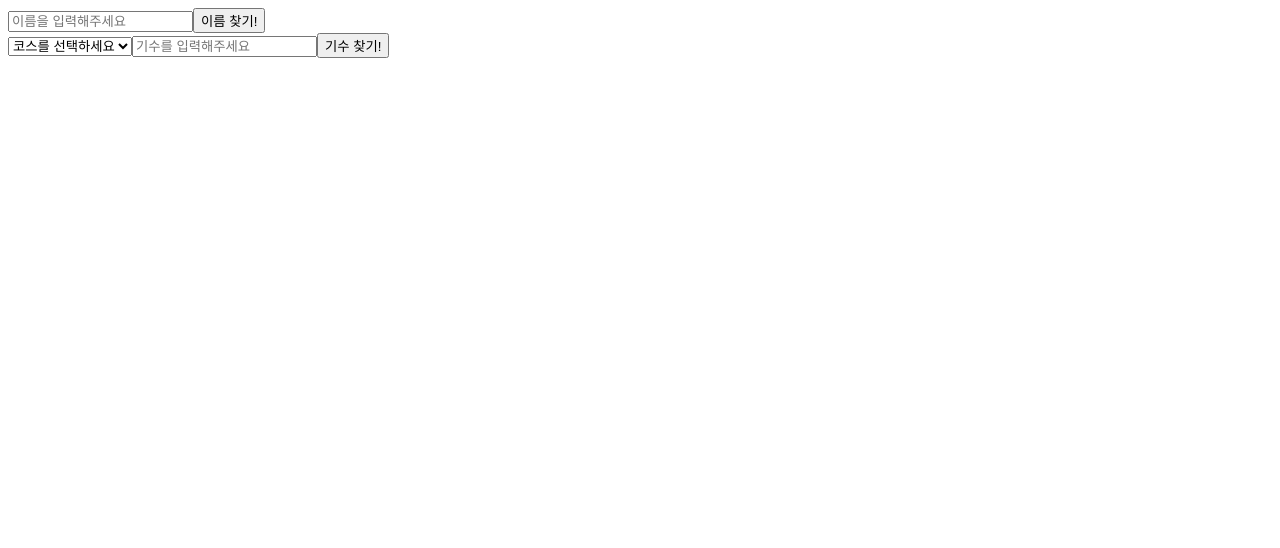
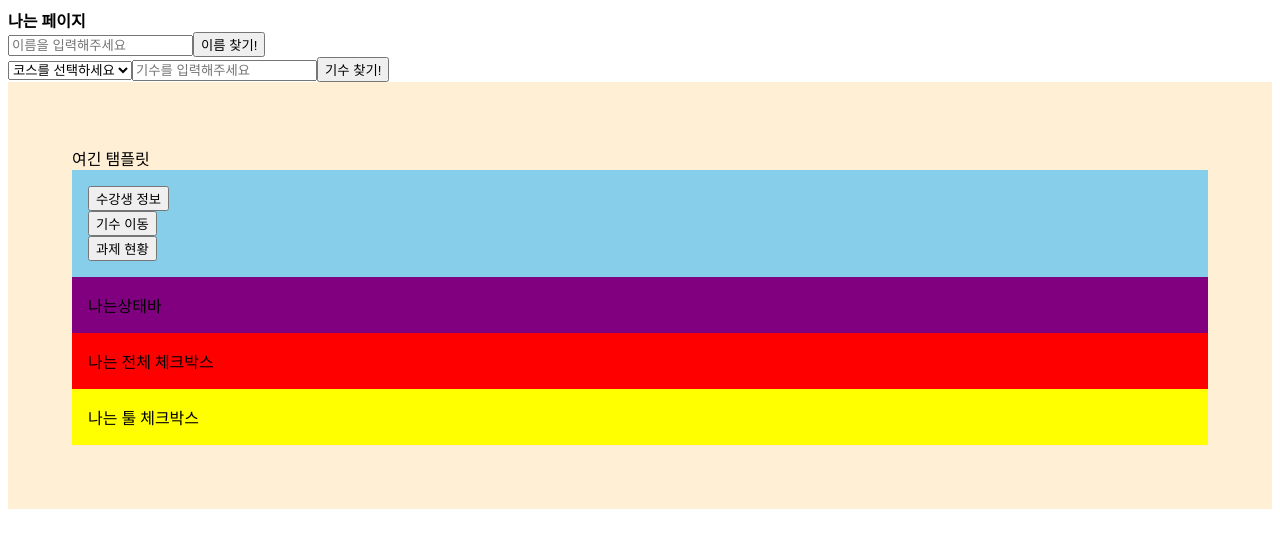
Before and after one commit to olennis/codestates-backoffice, a React (Create React App) app in the folder client/: page / in a window 1280 px wide. Shown: the top 548 px of the page. Built offline with nearby package versions, Linux system fonts and the light colour scheme.

Commit message:
:label: [Client] templates,molecules,atom 분기 (#44)
아톰 영역 탭별 상태 적용

```diff
--- /dev/null
+++ b/client/src/components/atoms/ChangeCohortTab.tsx
@@ -0,0 +1,18 @@
+// @flow
+/* eslint-disable @typescript-eslint/no-use-before-define */
+
+import * as React from 'react';
+type Props = {
+    setTab: any
+};
+export const ChangeCohortTab = (props: Props) => {
+    const moveCohortTab = (event: any) => {
+        props.setTab(event.target.value)
+        console.log(event.target.value)
+    }
+    return (
+        <div>
+            <button onClick={(event: any) => moveCohortTab(event)} value={2}>기수 이동</button>
+        </div>
+    );
+};
--- /dev/null
+++ b/client/src/components/atoms/StudentInfo.tsx
@@ -0,0 +1,22 @@
+/* eslint-disable @typescript-eslint/no-unused-vars */
+/* eslint-disable @typescript-eslint/no-use-before-define */
+
+import React from 'react'
+
+type Props = {
+    setTab: any
+};
+
+
+export const StudentInfo = (props: Props) => {
+    const studentTab = (event: any) => {
+        props.setTab(event.target.value)
+        console.log(event.target.value)
+    }
+
+    return (
+        <div>
+            <button onClick={(event: any) => studentTab(event)} value={1}>수강생 정보</button>
+        </div>
+    );
+};
--- /dev/null
+++ b/client/src/components/atoms/WorksView.tsx
@@ -0,0 +1,18 @@
+// @flow
+/* eslint-disable @typescript-eslint/no-use-before-define */
+
+import * as React from 'react';
+type Props = {
+    setTab: any
+};
+export const WorksView = (props: Props) => {
+    const WorksViewTab = (event: any) => {
+        props.setTab(event.target.value)
+        console.log(event.target.value)
+    }
+    return (
+        <div>
+            <button onClick={(event: any) => WorksViewTab(event)} value={3}>과제 현황</button>
+        </div>
+    );
+};
--- /dev/null
+++ b/client/src/components/molecules/AllCheckBar.tsx
@@ -0,0 +1,19 @@
+// @flow
+import * as React from 'react';
+import styled from 'styled-components'
+
+type Props = {
+
+};
+export const AllCheckBar = (props: Props) => {
+    return (
+        <AllCheckSection>
+            나는 전체 체크박스
+        </AllCheckSection>
+    );
+};
+
+const AllCheckSection = styled.section`
+    padding: 1em;
+    background: red;
+`
--- /dev/null
+++ b/client/src/components/molecules/CheckToolBar.tsx
@@ -0,0 +1,18 @@
+// @flow
+import * as React from 'react';
+import styled from 'styled-components'
+type Props = {
+
+};
+export const CheckToolBar = (props: Props) => {
+    return (
+        <CheckToolSection>
+            나는 툴 체크박스
+        </CheckToolSection>
+    );
+};
+
+const CheckToolSection = styled.section`
+    padding: 1em;
+    background: yellow;
+`
--- /dev/null
+++ b/client/src/components/molecules/StateBar.tsx
@@ -0,0 +1,19 @@
+// @flow
+import * as React from 'react';
+import styled from "styled-components"
+
+type Props = {
+
+};
+export const StateBar = (props: Props) => {
+    return (
+        <StateSection>
+            나는상태바
+        </StateSection>
+    );
+};
+
+const StateSection = styled.section`
+    padding: 1em;
+    background: purple
+`
--- /dev/null
+++ b/client/src/components/molecules/Tabs.tsx
@@ -0,0 +1,27 @@
+// @flow
+/* eslint-disable @typescript-eslint/no-unused-vars */
+/* eslint-disable @typescript-eslint/no-use-before-define */
+
+import React, { useState } from 'react'
+import { StudentInfo } from "../atoms/StudentInfo"
+import { ChangeCohortTab } from "../atoms/ChangeCohortTab"
+import { WorksView } from "../atoms/WorksView"
+import styled from 'styled-components'
+
+
+export const Tabs = () => {
+    const [tab, setTab] = useState(1);
+
+    return (
+        <TabSection>
+            <StudentInfo setTab={setTab} />
+            <ChangeCohortTab setTab={setTab} />
+            <WorksView setTab={setTab} />
+        </TabSection>
+    );
+};
+
+const TabSection = styled.section`
+    padding: 1em;
+    background: skyblue;
+`
--- a/client/src/components/page/Page.tsx
+++ b/client/src/components/page/Page.tsx
@@ -1,16 +1,29 @@
-import React from 'react';
-import {SearchCohort} from '../templates/SearchCohort'
-import {ToolTab} from '../templates/ToolTab'
-import {StudentList} from '../templates/StudentList'
+/* eslint-disable @typescript-eslint/no-unused-vars */
+/* eslint-disable @typescript-eslint/no-use-before-define */
 
+import React, { useState } from 'react';
+import { SearchCohort } from '../templates/SearchCohort'
+import { ToolTab } from '../templates/ToolTab'
+import { StudentList } from '../templates/StudentList'
+
+type Checkbok = {
+  check: boolean
+}
+
+const defaultCheck: Checkbok = {
+  check: false
+}
 
 
 
 function Page() {
+  const [check, setCheck] = useState(defaultCheck);
+
   return (
     <div>
+      <b>나는 페이지</b>
       <SearchCohort></SearchCohort>
-      <ToolTab></ToolTab>
+      <ToolTab />
       <StudentList></StudentList>
     </div>
   );
--- /dev/null
+++ b/client/src/components/store/StudentStatus.ts
@@ -0,0 +1,5 @@
+import React, { createContext } from "react"
+
+export const StudentList = createContext({
+    studentInfo: ""
+});
--- a/client/src/components/templates/ToolTab.tsx
+++ b/client/src/components/templates/ToolTab.tsx
@@ -1,12 +1,28 @@
 // @flow
 import * as React from 'react';
+import { Tabs } from "../molecules/Tabs";
+import { StateBar } from "../molecules/StateBar"
+import { CheckToolBar } from "../molecules/CheckToolBar"
+import { AllCheckBar } from "../molecules/AllCheckBar"
+import styled from 'styled-components'
+
+
 type Props = {
 
 };
-export  const ToolTab = (props: Props) => {
+export const ToolTab = (props: Props) => {
     return (
-        <div>
-
-        </div>
+        <Section>
+            여긴 탬플릿
+            <Tabs />
+            <StateBar />
+            <AllCheckBar />
+            <CheckToolBar />
+        </Section>
     );
 };
+
+const Section = styled.section`
+    padding: 4em;
+    background: papayawhip;
+`
```
Also changed, not shown: client/package.json (+6 -1 lines), 1 other file (tests, documents, lock files or other folders).
